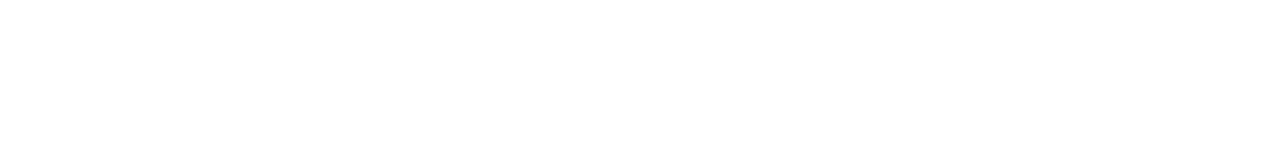
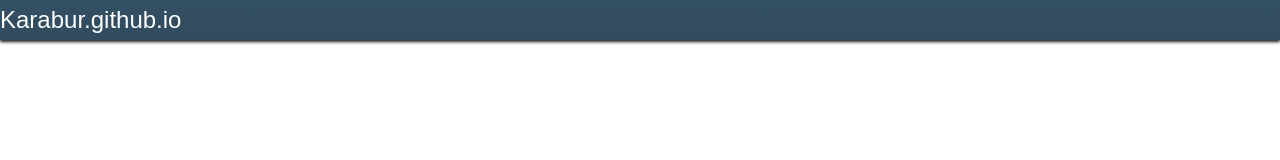
Before and after one commit to Karabur/Karabur.github.io, a plain HTML site: page index.html in a window 1280 px wide. Drawn offline with nearby package versions, Linux system fonts and the light colour scheme; files that its build step writes are made by us from their sources.

Commit message:
My initial commit 2

```diff
--- a/index.html
+++ b/index.html
@@ -1,9 +1,16 @@
 <!DOCTYPE html>
 <html>
 <head>
-    <title></title>
+    <title>Robur aka Karabur</title>
+    <link rel="stylesheet" href="css/main.css"/>
 </head>
 <body>
+<div id="container">
+    <div id="header">Karabur.github.io</div>
+    <div id="content"></div>
+    <div id="footer"></div>
+</div>
 
+<script src="js/bootstrap.js"></script>
 </body>
 </html>
--- /dev/null
+++ b/js/bootstrap.js
@@ -0,0 +1 @@
+'use strict';
--- /dev/null
+++ b/scss/main.scss
@@ -0,0 +1,34 @@
+/** color scheme **/
+$color1:#233645;
+$color2:#345065;
+$color3:#ABCDCF;
+$color4:#00DEF2;
+
+$headerBg: $color2;
+
+
+
+html, body, ul, li {
+  font-family: sans-serif;
+  margin: 0;
+  padding: 0;
+}
+
+* {
+  box-sizing: border-box;
+}
+
+#container {
+
+}
+
+
+#header {
+  height: 40px;
+  line-height: 40px;
+  background: linear-gradient($headerBg, darken($headerBg, 2));
+  box-shadow: 0 2px 3px rgba(0,0,0,0.9);
+  color:white;
+  font-size: 24px;
+
+}
```
